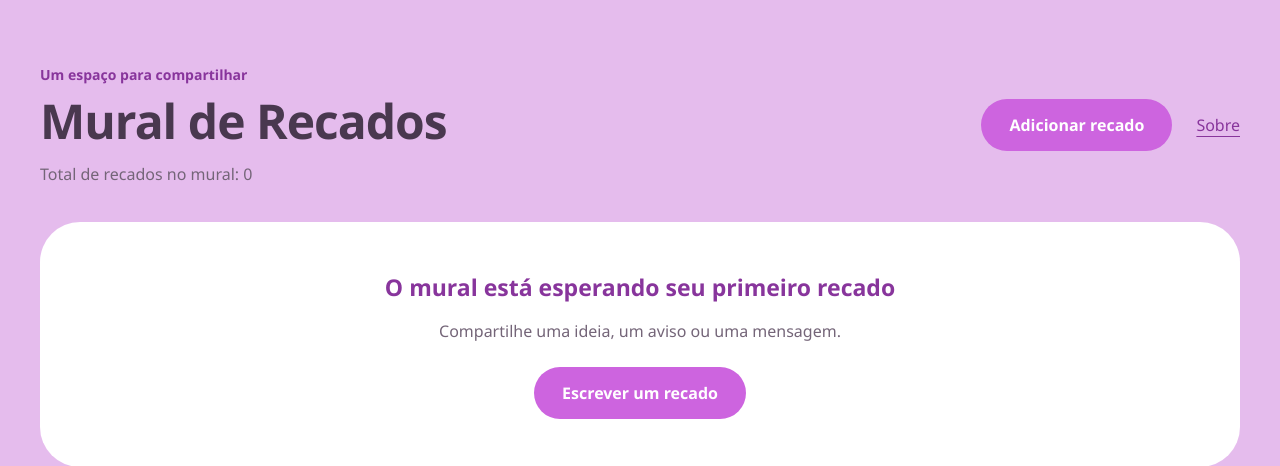
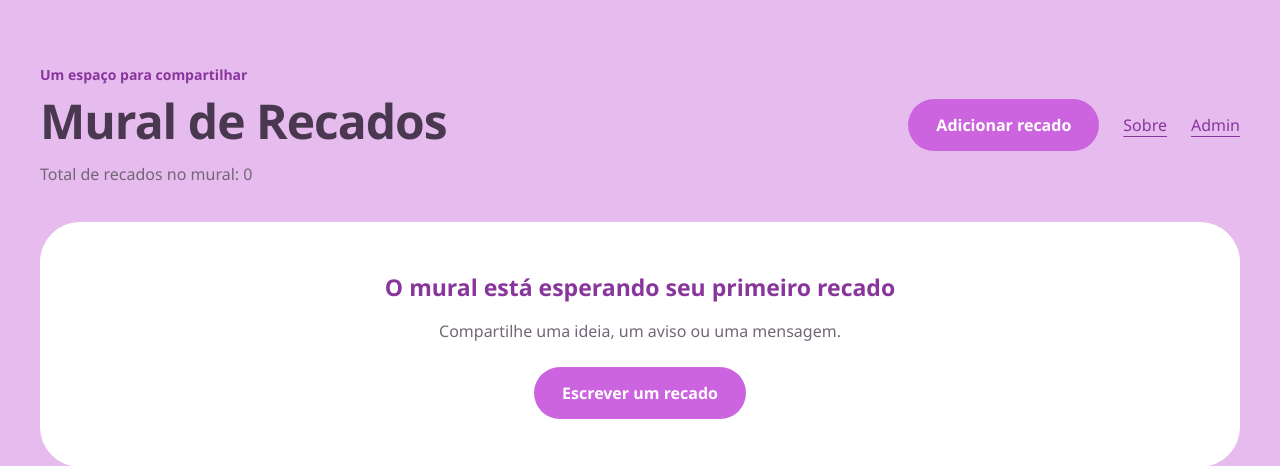
Before and after one commit to wsilva-dev/become_dev, a Django app: page / in a window 1280 px wide. Shown: the top 466 px of the page. Run offline with Django 5.2, Linux system fonts and the light colour scheme; data that the repository does not hold is empty.

Commit message:
Message Board, Version 1.0.0

```diff
--- a/message_board/board/templates/board/message_list.html
+++ b/message_board/board/templates/board/message_list.html
@@ -11,6 +11,8 @@
         <nav class="page-nav" aria-label="Navegação do mural">
             <a class="button" href="{% url 'message_create' %}">Adicionar recado</a>
             <a class="text-link" href="{% url 'about' %}">Sobre</a>
+            <a class="text-link" href="{% url 'admin:index' %}">Admin</a>
+
         </nav>
     </header>
     <section class="message-grid" aria-label="Recados publicados">
--- a/message_board/board/views.py
+++ b/message_board/board/views.py
@@ -5,7 +5,7 @@ from .models import Message
 
 def message_list(request):
     messages = Message.objects.order_by("-created_at") # minus sign sorts in reverse order based on the field "created_at"
-    total_messages = messages.count
+    total_messages = messages.count()
     return render(
         request,
         "board/message_list.html",
```
Also changed, not shown: README.md.
